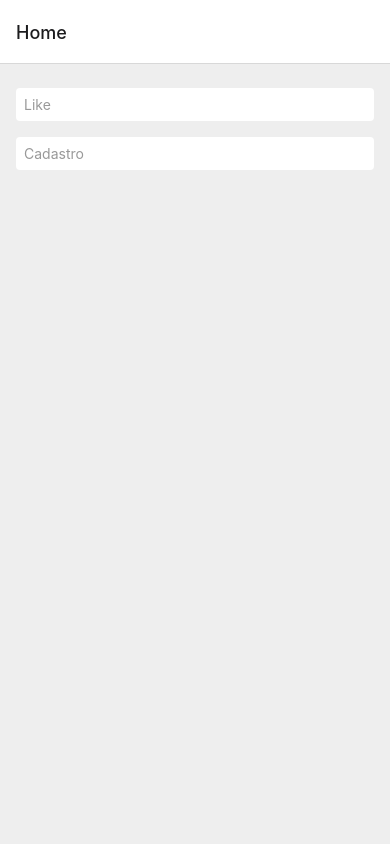
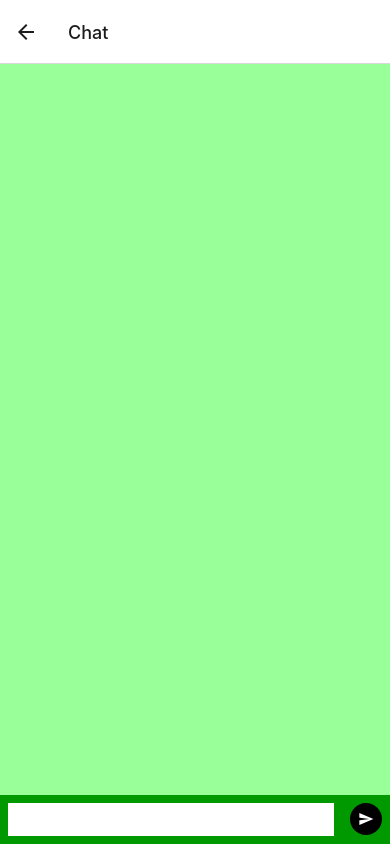
Before and after one commit to eldes/ti36-exercicio-app, a React Native app: screen /Chat in a window 390 px wide. Before the commit this address had no page. Built offline with nearby package versions, Linux system fonts and the light colour scheme.

Commit message:
[+] Add Chat Screen

```diff
--- a/App.tsx
+++ b/App.tsx
@@ -1,5 +1,6 @@
 import { NavigationContainer } from '@react-navigation/native';
 import { createNativeStackNavigator } from '@react-navigation/native-stack';
+import ChatScreen from './src/screens/Chat';
 import HomeScreen from './src/screens/Home';
 import LikeScreen from './src/screens/Like';
 
@@ -11,6 +12,7 @@ export default function App() {
       <Stack.Navigator>
         <Stack.Screen name="Home" component={HomeScreen} />
         <Stack.Screen name="Like" component={LikeScreen} />
+        <Stack.Screen name="Chat" component={ChatScreen} />
       </Stack.Navigator>
     </NavigationContainer>
   );
@@ -19,5 +21,6 @@ export default function App() {
 export type StackParams = {
   Home: undefined;
   Like: undefined;
+  Chat: undefined;
   Cadastro: undefined;
 };
--- /dev/null
+++ b/src/screens/Chat/index.tsx
@@ -0,0 +1,46 @@
+import { useState } from 'react';
+import { FlatList, ListRenderItem, Text, TextInput, TouchableOpacity, View } from 'react-native';
+import Icon from 'react-native-vector-icons/MaterialIcons';
+import styles from './styles';
+
+type Message = {
+  text: string;
+};
+
+type Props = {
+};
+
+const ChatScreen: React.FC<Props> = function (props) {
+
+  const [messages, setMessages] = useState<Message[]>([]);
+  const [text, setText] = useState('');
+
+  const renderItem: ListRenderItem<Message> = function({item}) {
+    return (
+      <View style={styles.message}>
+        <Text>{item.text}</Text>
+      </View>
+    );
+  };
+
+  const sendButtonPressed = function () {
+    messages.push({text});
+    setMessages(messages);
+    setText('');
+  };
+
+  return (
+    <View style={styles.screen}>
+      <FlatList style={styles.messages} data={messages} renderItem={renderItem} />
+      <View style={styles.form}>
+        <TextInput style={styles.textInput} onChangeText={setText} value={text} />
+        <TouchableOpacity style={styles.sendButton} onPress={sendButtonPressed}>
+          <Icon name="send" size={16} color="#fff" />
+        </TouchableOpacity>
+      </View>
+    </View>
+  );
+};
+
+
+export default ChatScreen;
--- /dev/null
+++ b/src/screens/Chat/styles.ts
@@ -0,0 +1,49 @@
+import { StyleSheet } from 'react-native';
+
+const styles = StyleSheet.create({
+  screen: {
+    flexGrow: 1,
+    backgroundColor: '#99FF99',
+  },
+
+  messages: {
+    flexGrow: 1,
+  },
+
+  message: {
+    backgroundColor: '#ccffcc',
+    border: '1px solid #66cc66',
+    borderRadius: 8,
+    paddingHorizontal: 16,
+    paddingVertical: 4,
+    margin: 8,
+    marginStart: 48,
+    alignSelf: 'flex-end',
+  },
+
+  form: {
+    backgroundColor: '#090',
+    flexDirection: 'row',
+    padding: 8,
+  },
+
+  textInput: {
+    flexGrow: 1,
+    alignItems: 'center',
+    paddingHorizontal: 16,
+    paddingVertical: 8,
+    backgroundColor: '#fff',
+  },
+
+  sendButton: {
+    marginStart: 16,
+    borderRadius: 16,
+    width: 32,
+    height: 32,
+    backgroundColor: '#000',
+    justifyContent: 'center',
+    alignItems: 'center',
+  },
+});
+
+export default styles;
--- a/src/screens/Home/index.tsx
+++ b/src/screens/Home/index.tsx
@@ -16,8 +16,8 @@ const buttonDataList: ButtonData[] = [
     to: 'Like',
   },
   {
-    text: 'Cadastro',
-    to: 'Cadastro',
+    text: 'Chat',
+    to: 'Chat',
   },
 ];
 
```
